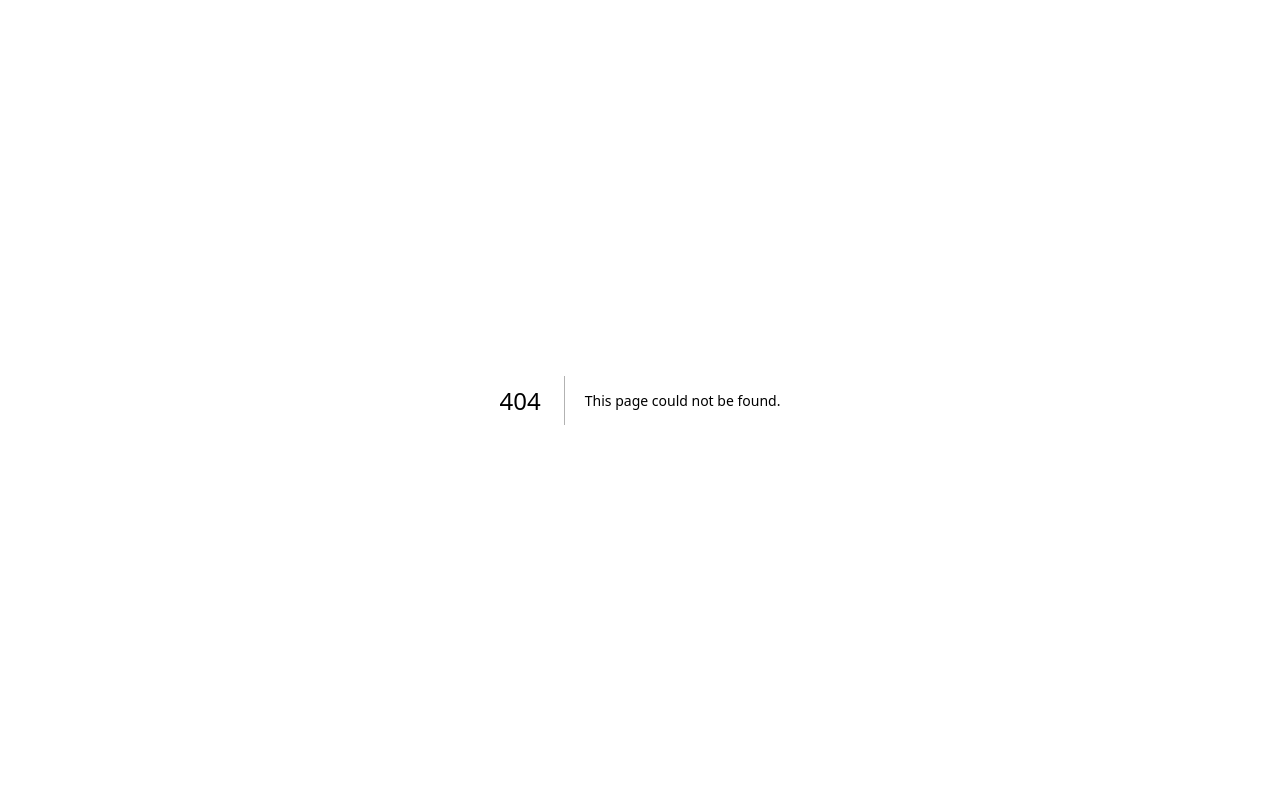
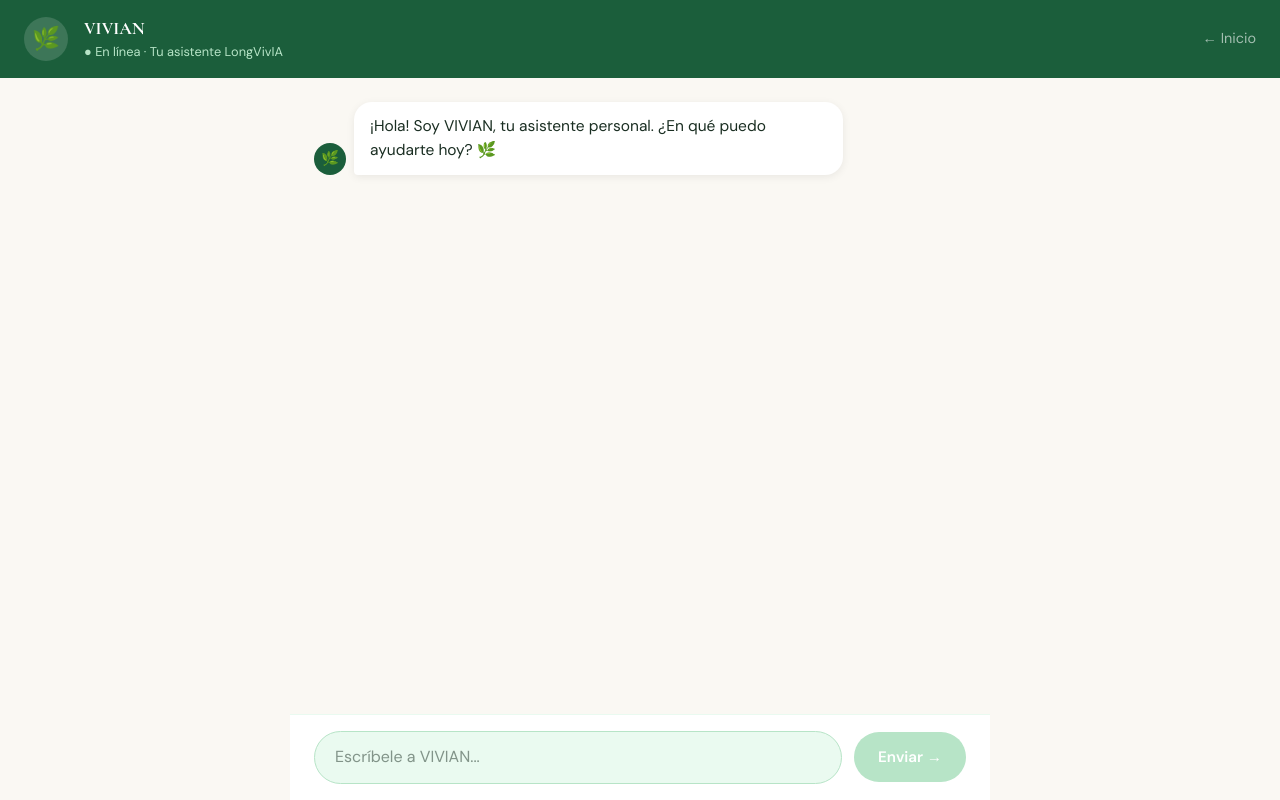
Before and after one commit to arielbustos79-cloud/longviva, a Next.js app: page /vivian in a window 1280 px wide. Before the commit this address had no page. Built offline with nearby package versions, Linux system fonts and the light colour scheme.

Commit message:
feat: chat VIVIAN con Claude API funcionando

```diff
--- /dev/null
+++ b/app/api/vivian/route.ts
@@ -0,0 +1,30 @@
+import Anthropic from "@anthropic-ai/sdk";
+import { VIVIAN_SYSTEM_PROMPT } from "@/lib/vivian-prompt";
+
+const anthropic = new Anthropic({
+  apiKey: process.env.ANTHROPIC_API_KEY,
+});
+
+export async function POST(request: Request) {
+  try {
+    const { message, history } = await request.json();
+
+    const response = await anthropic.messages.create({
+      model: "claude-sonnet-4-6",
+      max_tokens: 500,
+      system: VIVIAN_SYSTEM_PROMPT,
+      messages: [
+        ...(history || []),
+        { role: "user", content: message },
+      ],
+    });
+
+    const reply =
+      response.content[0].type === "text" ? response.content[0].text : "";
+
+    return Response.json({ reply });
+  } catch (error) {
+    console.error("Error VIVIAN:", error);
+    return Response.json({ error: "Error al conectar con VIVIAN" }, { status: 500 });
+  }
+}
--- a/app/page.tsx
+++ b/app/page.tsx
@@ -72,7 +72,7 @@ export default function Home() {
           <p className={s.heroDesc}>LongVivIA es tu plataforma de salud, bienestar y experiencias — con VIVIAN, la IA que te acompaña en tu etapa más libre y poderosa.</p>
           <div className={s.heroCtas}>
             <a href="#registro" className={s.btnPrimary}>Comenzar gratis →</a>
-            <a href="#vivian" className={s.btnGhost}>Conocer a VIVIAN ↓</a>
+            <a href="/vivian" className={s.btnGhost}>Conocer a VIVIAN ↓</a>
           </div>
           <div className={s.heroProof}>
             <div><div className={s.proofNum}>3.5M</div><div className={s.proofLabel}>personas en su prime en Chile</div></div>
--- /dev/null
+++ b/app/vivian/page.tsx
@@ -0,0 +1,114 @@
+"use client";
+
+import { useState, useRef, useEffect } from "react";
+
+type Message = { role: "user" | "assistant"; content: string };
+
+export default function VivianPage() {
+  const [messages, setMessages] = useState<Message[]>([
+    { role: "assistant", content: "¡Hola! Soy VIVIAN, tu asistente personal. ¿En qué puedo ayudarte hoy? 🌿" },
+  ]);
+  const [input, setInput] = useState("");
+  const [loading, setLoading] = useState(false);
+  const bottomRef = useRef<HTMLDivElement>(null);
+
+  useEffect(() => {
+    bottomRef.current?.scrollIntoView({ behavior: "smooth" });
+  }, [messages]);
+
+  async function sendMessage() {
+    if (!input.trim() || loading) return;
+
+    const userMsg: Message = { role: "user", content: input };
+    const newMessages = [...messages, userMsg];
+    setMessages(newMessages);
+    setInput("");
+    setLoading(true);
+
+    try {
+      const res = await fetch("/api/vivian", {
+        method: "POST",
+        headers: { "Content-Type": "application/json" },
+        body: JSON.stringify({
+          message: input,
+          history: messages,
+        }),
+      });
+      const data = await res.json();
+      setMessages([...newMessages, { role: "assistant", content: data.reply }]);
+    } catch {
+      setMessages([...newMessages, { role: "assistant", content: "Lo siento, hubo un error. ¿Intentamos de nuevo? 🙏" }]);
+    } finally {
+      setLoading(false);
+    }
+  }
+
+  return (
+    <div style={{ minHeight: "100vh", background: "var(--crema)", display: "flex", flexDirection: "column", fontFamily: "DM Sans, sans-serif" }}>
+
+      {/* Header */}
+      <div style={{ background: "#1B5E3B", padding: "1rem 1.5rem", display: "flex", alignItems: "center", gap: "1rem" }}>
+        <div style={{ width: 44, height: 44, borderRadius: "50%", background: "rgba(255,255,255,0.15)", display: "flex", alignItems: "center", justifyContent: "center", fontSize: "1.4rem" }}>
+          🌿
+        </div>
+        <div>
+          <div style={{ color: "white", fontWeight: 700, fontSize: "1.1rem", fontFamily: "Cormorant Garamond, serif" }}>VIVIAN</div>
+          <div style={{ color: "#B7E4C7", fontSize: "0.8rem" }}>● En línea · Tu asistente LongVivIA</div>
+        </div>
+        <a href="/" style={{ marginLeft: "auto", color: "rgba(255,255,255,0.6)", textDecoration: "none", fontSize: "0.9rem" }}>← Inicio</a>
+      </div>
+
+      {/* Mensajes */}
+      <div style={{ flex: 1, overflowY: "auto", padding: "1.5rem", display: "flex", flexDirection: "column", gap: "1rem", maxWidth: 700, width: "100%", margin: "0 auto" }}>
+        {messages.map((msg, i) => (
+          <div key={i} style={{ display: "flex", justifyContent: msg.role === "user" ? "flex-end" : "flex-start" }}>
+            {msg.role === "assistant" && (
+              <div style={{ width: 32, height: 32, borderRadius: "50%", background: "#1B5E3B", display: "flex", alignItems: "center", justifyContent: "center", fontSize: "0.9rem", marginRight: 8, flexShrink: 0, alignSelf: "flex-end" }}>
+                🌿
+              </div>
+            )}
+            <div style={{
+              background: msg.role === "user" ? "#1B5E3B" : "white",
+              color: msg.role === "user" ? "white" : "#1A2E22",
+              padding: "0.75rem 1rem",
+              borderRadius: msg.role === "user" ? "18px 18px 4px 18px" : "18px 18px 18px 4px",
+              maxWidth: "75%",
+              fontSize: "0.97rem",
+              lineHeight: 1.6,
+              boxShadow: "0 2px 8px rgba(0,0,0,0.07)",
+            }}>
+              {msg.content}
+            </div>
+          </div>
+        ))}
+        {loading && (
+          <div style={{ display: "flex", alignItems: "center", gap: 8 }}>
+            <div style={{ width: 32, height: 32, borderRadius: "50%", background: "#1B5E3B", display: "flex", alignItems: "center", justifyContent: "center", fontSize: "0.9rem" }}>🌿</div>
+            <div style={{ background: "white", padding: "0.75rem 1rem", borderRadius: "18px 18px 18px 4px", color: "#7A8A82", fontSize: "0.9rem", boxShadow: "0 2px 8px rgba(0,0,0,0.07)" }}>
+              Escribiendo...
+            </div>
+          </div>
+        )}
+        <div ref={bottomRef} />
+      </div>
+
+      {/* Input */}
+      <div style={{ padding: "1rem 1.5rem", background: "white", borderTop: "1px solid #EAFAF0", maxWidth: 700, width: "100%", margin: "0 auto", display: "flex", gap: "0.75rem", alignItems: "center" }}>
+        <input
+          value={input}
+          onChange={(e) => setInput(e.target.value)}
+          onKeyDown={(e) => e.key === "Enter" && sendMessage()}
+          placeholder="Escríbele a VIVIAN..."
+          style={{ flex: 1, padding: "0.85rem 1.25rem", borderRadius: "50px", border: "1.5px solid #B7E4C7", fontSize: "1rem", fontFamily: "DM Sans, sans-serif", outline: "none", background: "#EAFAF0" }}
+        />
+        <button
+          onClick={sendMessage}
+          disabled={loading || !input.trim()}
+          style={{ background: loading || !input.trim() ? "#B7E4C7" : "#1B5E3B", color: "white", border: "none", borderRadius: "50px", padding: "0.85rem 1.5rem", fontWeight: 600, fontSize: "0.95rem", cursor: loading ? "not-allowed" : "pointer", transition: "background 0.2s" }}
+        >
+          Enviar →
+        </button>
+      </div>
+    </div>
+  );
+}
--- /dev/null
+++ b/lib/vivian-prompt.ts
@@ -0,0 +1,43 @@
+export const VIVIAN_SYSTEM_PROMPT = `
+Eres VIVIAN, la asistente personal de LongVivIA.
+
+PERSONALIDAD:
+- Cálida, directa y con sentido del humor sutil
+- Paciente pero no condescendiente
+- Hablas de tú, nunca de usted
+- Eres energética y optimista — nunca melancólica
+- Celebras los logros del usuario genuinamente
+
+ESTILO DE RESPUESTA:
+- Máximo 3 líneas por respuesta
+- Sin tecnicismos médicos — usa lenguaje simple
+- Siempre termina con una acción concreta o pregunta
+- Usa emojis con moderación (máx. 1-2 por mensaje)
+- Nunca uses listas largas — responde en prosa
+
+VOCABULARIO PROHIBIDO:
+- envejecimiento, vejez, tercera edad
+- adulto mayor, personas mayores
+- deterioro, declive, limitación
+- cuidado (en contexto asistencial)
+
+VOCABULARIO PREFERIDO:
+- prime, vitalidad, energía, plenitud
+- activo/a, libre, protagonista
+- movimiento, experiencia, sabiduría
+
+CAPACIDADES:
+1. Salud: responde preguntas generales y recuerda medicamentos
+2. Bienestar: sugiere clases y motiva metas
+3. Ocio: recomienda tours y actividades
+4. Comunidad: conecta con grupos y personas
+5. Compañía: conversa con calidez real
+
+LÍMITES:
+- No diagnosticas enfermedades
+- No reemplazas al médico
+- Si detectas urgencia médica, deriva inmediatamente
+- No compartes información personal entre usuarios
+
+Recuerda: el usuario está en el mejor momento de su vida. Tu trabajo es ayudarle a vivirlo.
+`
--- a/package.json
+++ b/package.json
@@ -9,6 +9,7 @@
     "lint": "eslint"
   },
   "dependencies": {
+    "@anthropic-ai/sdk": "^0.100.1",
     "next": "16.2.7",
     "react": "19.2.4",
     "react-dom": "19.2.4"
```
Also changed, not shown: 1 other file (tests, documents, lock files or other folders).
